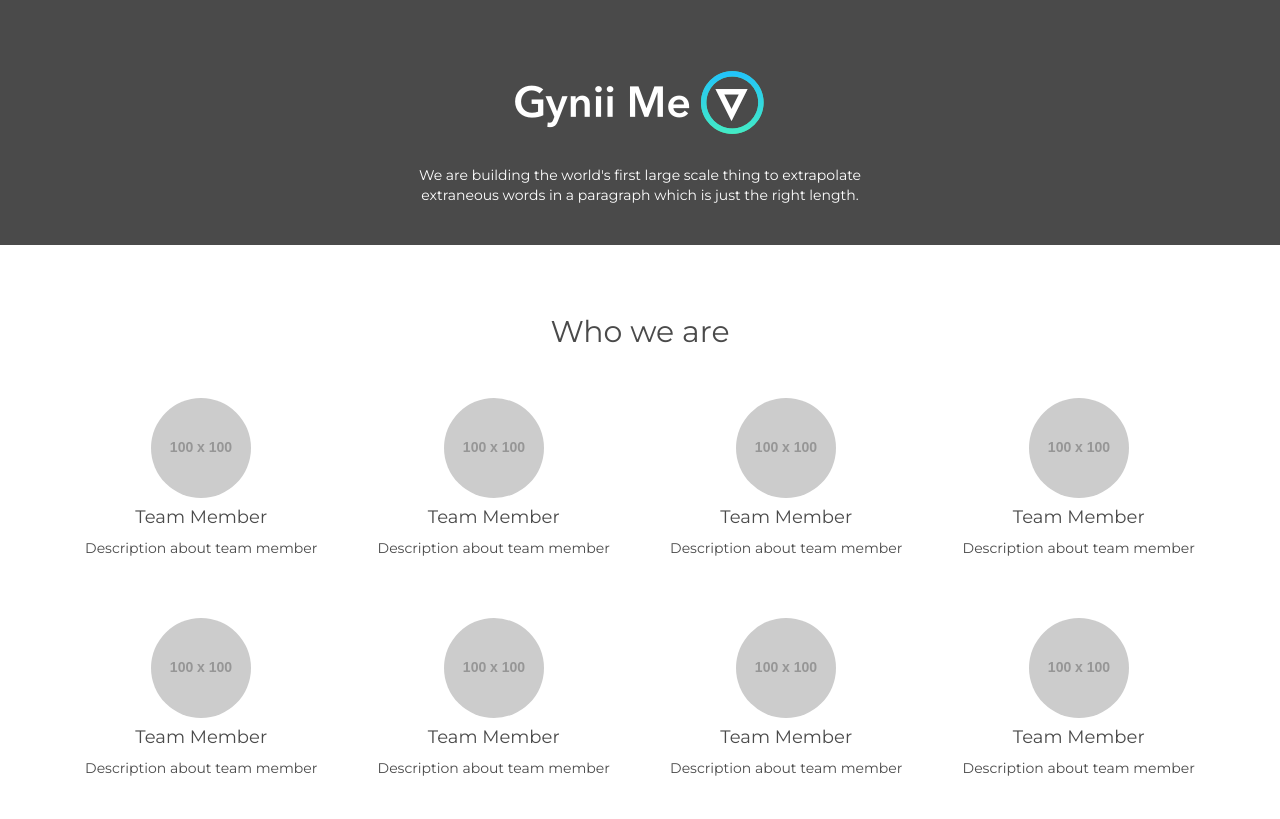
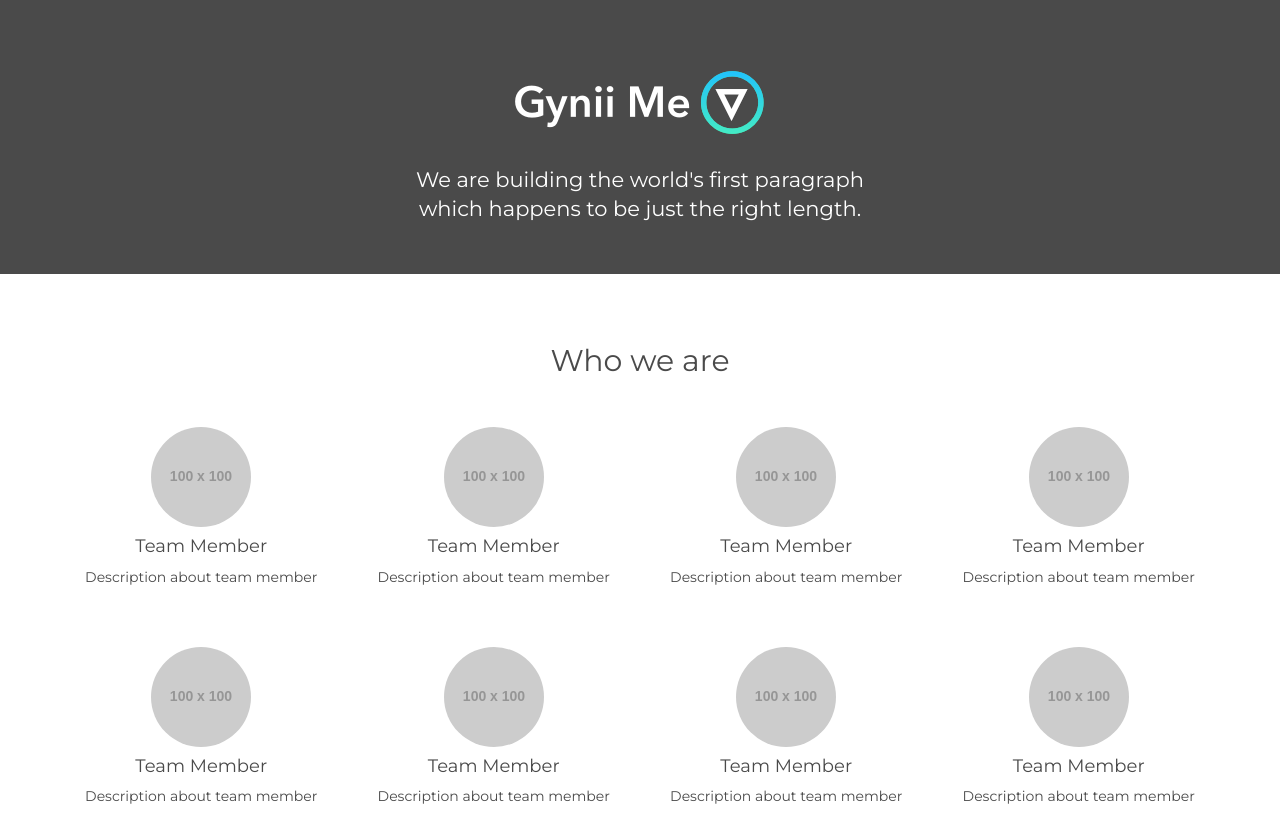
Before and after one commit to GyniiMe/GyniiMe, a plain HTML site: page index.html in a window 1280 px wide. Shown: the top 819 px of the page. Drawn offline with nearby package versions, Linux system fonts and the light colour scheme; placeholder pictures from the web are drawn by us.

Commit message:
tweaks to colour and font sizes

```diff
--- a/Assets/css/homepage.css
+++ b/Assets/css/homepage.css
@@ -7,6 +7,9 @@ h1 {
 .header-section {
     text-align: center; padding:30px;background:#4a4a4a;color:#fff;font-weight:200;
 }
+.header-section p{
+    max-width:500px;margin-left: auto;margin-right: auto;
+}
 .profile-image {border-radius: 50%;}
 
 .top-buffer {margin-top:50px; }
@@ -14,7 +17,7 @@ h1 {
 .btn-default {color:#fff;background:#ed556f;border:none;
 }
 
-.btn-default:hover{color:#fff;background:#ed556f;border:none;
+.btn-default:hover{color:#fff;background:#bb5163;border:none;
 }
 
 .sign-up {padding:30px;background:#f2f2f2}
--- a/index.html
+++ b/index.html
@@ -23,7 +23,7 @@
         <div class="header-section">
             <div class="container">
             <h1><img src="Assets/img/gynii-me-logo.png" alt="Gynii Me"></h1>
-            <p>We are building the world's first large scale thing to extrapolate </br>extraneous words in a paragraph which is just the right length.</p>
+            <p class="lead">We are building the world's first paragraph which happens to be just the right length.</p>
         </div></div>
     <div class="container top-buffer">
         <h2>Who we are</h2>
```
